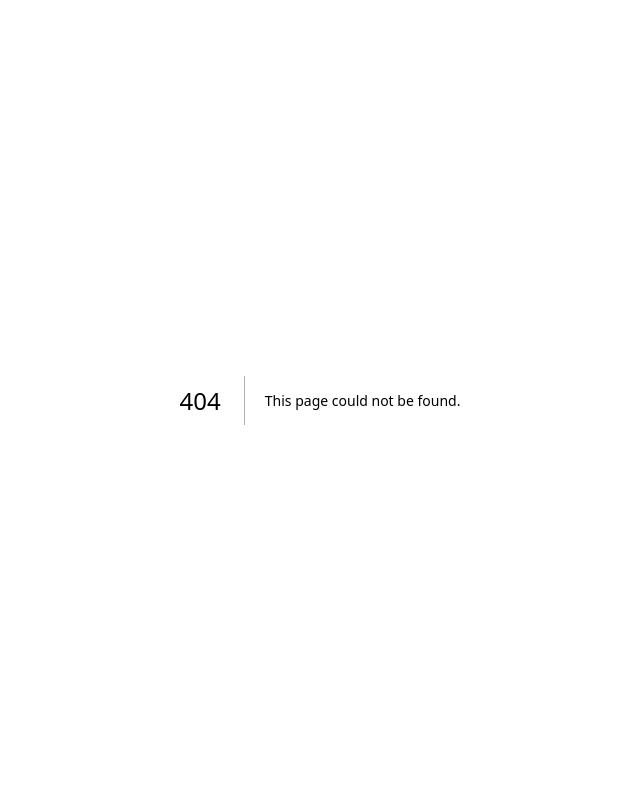
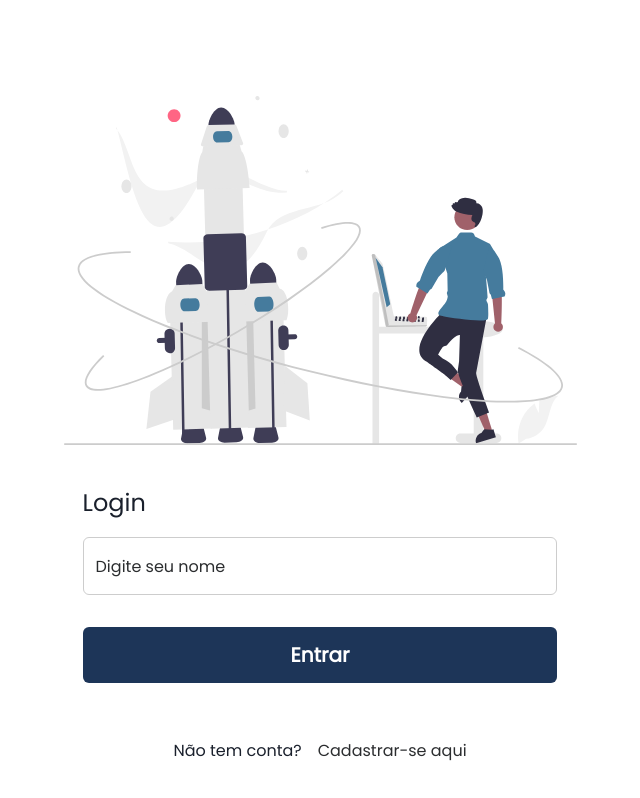
Before and after one commit to VitorNuness/rockets-low-costs, a Next.js app in the folder front-end/: page /auth/login in a window 1280 px wide. Before the commit this address had no page. Shown: the whole page, without its empty margins (320-960 px from the left). Built offline with nearby package versions, Linux system fonts and the light colour scheme.

Commit message:
creating login page

```diff
--- /dev/null
+++ b/front-end/src/pages/auth/login.tsx
@@ -0,0 +1,73 @@
+import {
+    Button,
+    Center,
+    Container,
+    Flex,
+    FormControl,
+    Input,
+    Link,
+    Text,
+    VStack,
+} from "@chakra-ui/react";
+import { useState } from "react";
+import { Error, HomeImage } from "@/components";
+import AuthDataService from "@/services/AuthDataService";
+import SessionService from "@/services/SessionService";
+
+export default function Login() {
+    const [nameValue, setNameValue] = useState("");
+    const [errors, setErrors] = useState([]);
+
+    async function handleSubmit() {
+        try {
+            const name = nameValue;
+            const response = await AuthDataService.login({ name });
+
+            await SessionService.setUserInSession(response.data.name);
+
+            setNameValue("");
+        } catch (error: any) {
+            setErrors(error?.response?.data?.message);
+            setTimeout(() => {
+                setErrors([]);
+            }, 5000);
+        }
+    }
+
+    return (
+        <Container paddingTop={"12vh"}>
+            <Error
+                title="Erro ao cadastrar!"
+                description={errors}
+                isVisible={errors?.length > 0}
+            />
+            <Center>
+                <HomeImage />
+            </Center>
+            <VStack paddingX={12} spacing={4} alignItems={"start"}>
+                <Text fontSize="2xl" marginTop={10}>
+                    Login
+                </Text>
+                <FormControl>
+                    <VStack spacing={4}>
+                        <Input
+                            value={nameValue}
+                            onChange={(e) => setNameValue(e.target.value)}
+                            placeholder="Digite seu nome"
+                        />
+                        <Button onClick={handleSubmit}>Entrar</Button>
+                    </VStack>
+                </FormControl>
+                <Flex
+                    gap={4}
+                    width={"100%"}
+                    marginTop={10}
+                    justifyContent={"center"}
+                >
+                    <Text>Não tem conta?</Text>
+                    <Link href="/auth/register">Cadastrar-se aqui</Link>
+                </Flex>
+            </VStack>
+        </Container>
+    );
+}
```
